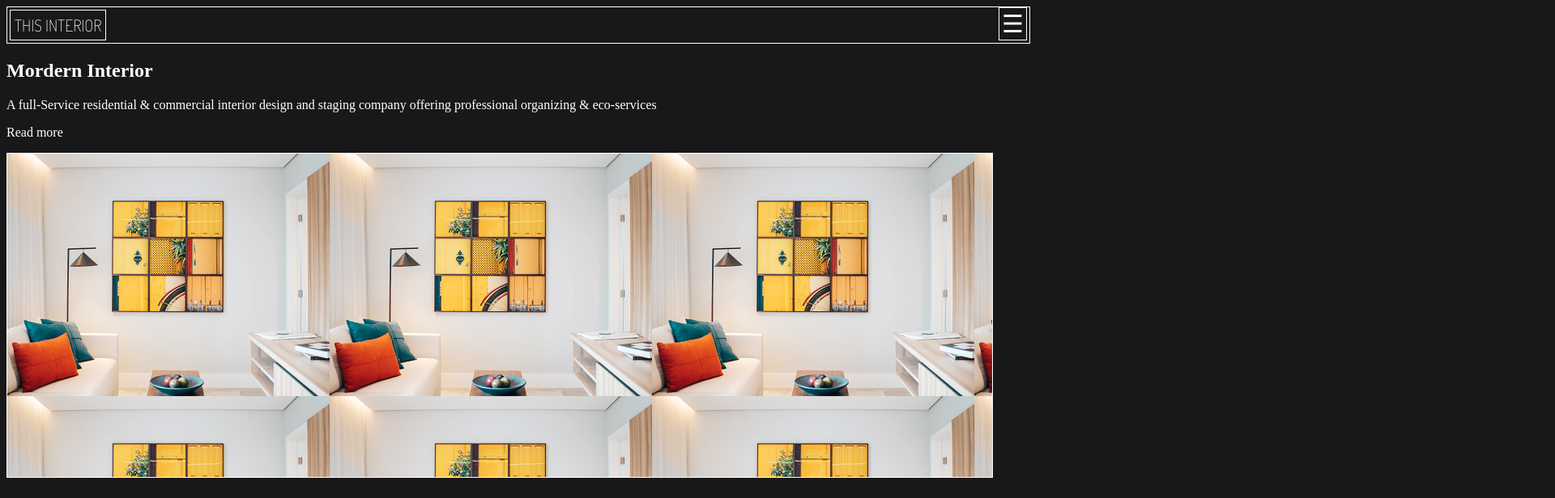
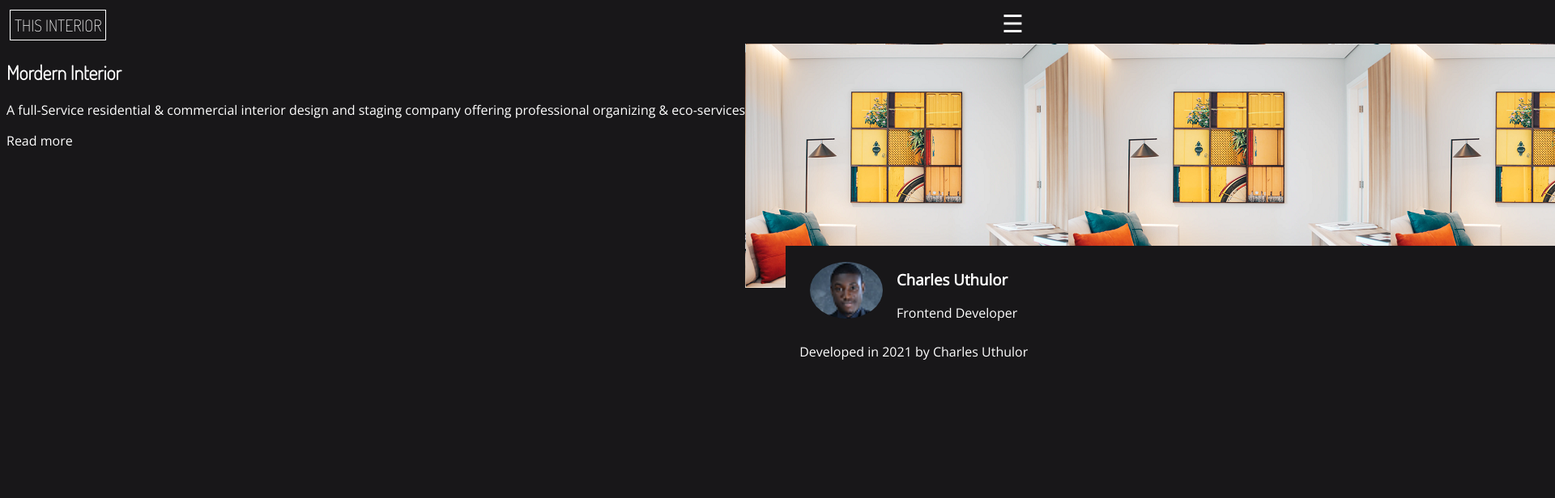
Before and after one commit to charlesnnanna/interior-dec, an Angular app: page / in a window 1280 px wide. Shown: the top 616 px of the page at 81% size, 1920 px wide, since content can reach past the window. Built offline with nearby package versions, Linux system fonts and the light colour scheme.

Commit message:
Added the Hero section

```diff
--- a/src/app/home/header.component.css
+++ b/src/app/home/header.component.css
@@ -1,7 +1,7 @@
 /* For mobile devices and all screens */
 
 header{
-    border: 1px solid white;
+    border: 1px solid transparent;
     display: flex;
     justify-content: space-between;
     padding: 3px;
@@ -25,7 +25,7 @@ header nav{
     }
 
 .mobile-nav span{
-    border: 1px solid white;
+    border: 1px solid transparent;
     padding: 3px;
     font-size: 30px;
 }
--- a/src/app/home/hero.component.css
+++ b/src/app/home/hero.component.css
@@ -5,19 +5,64 @@ section{
     flex-wrap: wrap;
 }
 
-
+.interior-desc h1{
+    font-family: 'Dosis', sans-serif;
+}
 .interior-view{
+    position:relative;
     padding: 0;
     margin: 0;
 }
 
 .view{
-    border: 1px solid white;
+    position: absolute;
+    border: 1px solid transparent;
     width: 95vw;
-    height: 50vh;
+    height: 300px;
+    background: url('/assets/images/photo-1.png');
+}
 
-    background-position: center;
-    background: url('/assets/images/photo-1.png');
+.author{
+    border: 1px solid #181719;
+    background-color: #181719;
+    position: absolute;
+    display: flex;
+    flex-wrap: wrap;
+    width : 80vw;
+    top: 250px;
+    left: 50px;
+    font-family: 'Open Sans', sans-serif;
+}
+
+.author-bio{
+    display: flex;
+    border: 1px solid transparent;
+    padding: 7px;
+    flex-wrap: wrap;
+    width: inherit;
+}
+
+.author-bio img{
+    border: 1px solid #181719;
+    border-radius: 50%;
+    height: 70px;
+    margin-left: 20px;
+    margin-top: 10px;
+
+}
+
+.author-bio div{
+    border: 1px solid transparent;
+    margin-left: 15px;
+}
+
+.caption{
+    border: 1px solid transparent;
+    width: inherit;
+    font-family: "chiller";
+    margin-left: 15px;
+
+
 }
 
 /* For large screens */
--- a/src/app/home/hero.component.html
+++ b/src/app/home/hero.component.html
@@ -20,16 +20,17 @@
         <div class="view">
 
         </div>
-        <div>
-            <div>
-                <img src="" alt="">
+        <div class="author">
+            <div class="author-bio">
+                <img src="assets/images/charles-1.png" alt="">
                 <div>
-                    <p>Charles Uthulor</p>
-                    <p>Frontend Developer</p>
+                    <h3>Charles Uthulor</h3>
+                    <span>Frontend Developer</span>
+
                 </div>
             </div>
 
-            <div>
+            <div class="caption">
                 <p>Developed in 2021 by Charles Uthulor</p>
             </div>
         </div>
--- a/src/styles.css
+++ b/src/styles.css
@@ -1,6 +1,10 @@
 /* You can add global styles to this file, and also import other style files */
-@import url('https://fonts.googleapis.com/css2?family=Dosis:wght@200&display=swap');
+@import url('https://fonts.googleapis.com/css2?family=Dosis:wght@200&family=Open+Sans:wght@300&display=swap');
 body{
     background-color: #181719;
     color: white;
 }
+
+p{
+    font-family: 'Open Sans', sans-serif;
+}
```
Also changed, not shown: src/assets/images/charles-1.png (added).
